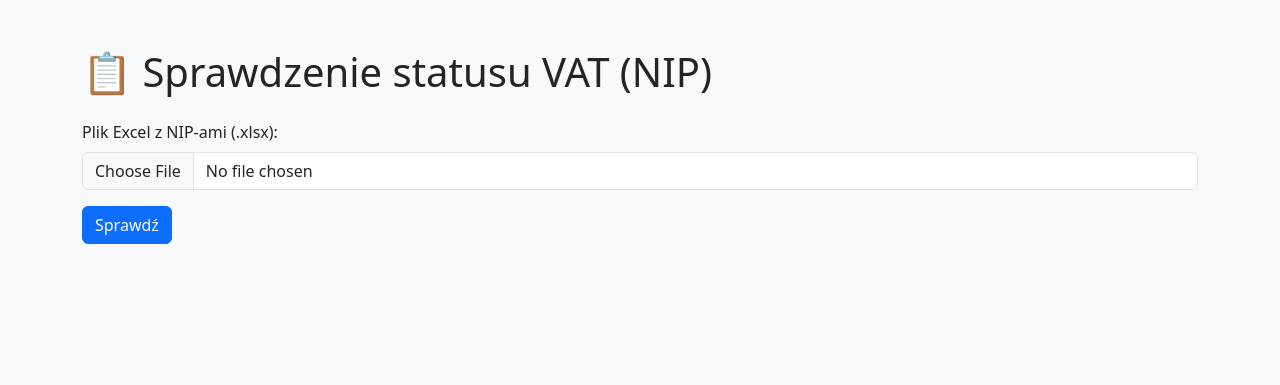
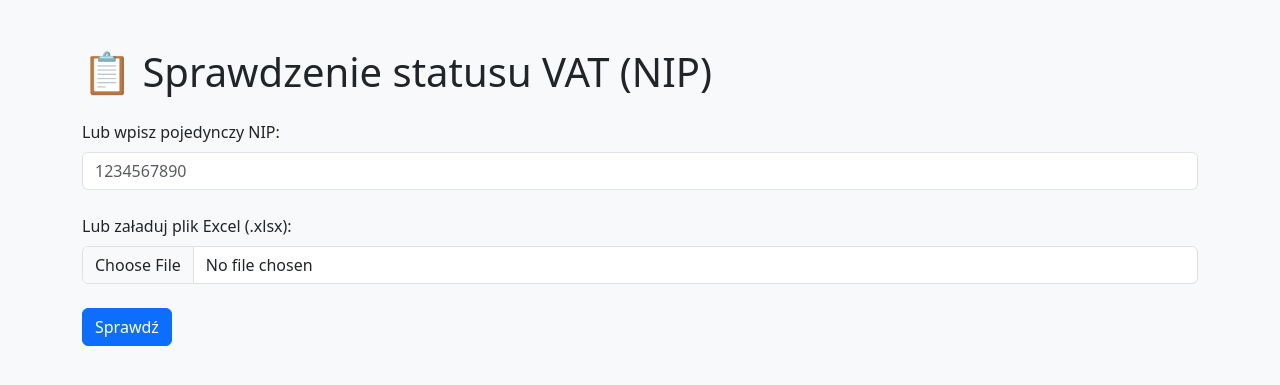
Before and after one commit to Marreczek/vat-checker-app, a Flask app: page / in a window 1280 px wide. Shown: the top 385 px of the page. Run offline with Flask 3, Linux system fonts and the light colour scheme.

Commit message:
add single number checking

```diff
--- a/app.py
+++ b/app.py
@@ -66,25 +66,33 @@ def generuj_excel(wyniki):
 @app.route("/", methods=["GET", "POST"])
 def index():
     if request.method == "POST":
+        nip_input = request.form.get("nip", "").strip()
         plik = request.files.get("plik")
-        if not plik or not plik.filename.endswith(".xlsx"):
-            return render_template("index.html", blad="Wgraj poprawny plik .xlsx.")
 
-        try:
-            nipy = wczytaj_nipy_z_excel(plik)
-            wyniki = [sprawdz_nip_w_vat(nip) for nip in nipy]
+        wyniki = []
 
-            # Tymczasowe zapisanie do sesji lub pliku — tu zapisujemy do pliku tymczasowego
-            excel_data = generuj_excel(wyniki)
-            with open("ostatnie_wyniki.xlsx", "wb") as f:
-                f.write(excel_data.read())
+        if nip_input:
+            wynik = sprawdz_nip_w_vat(nip_input)
+            wyniki.append(wynik)
 
-            return render_template("wyniki.html", wyniki=wyniki)
+        elif plik and plik.filename.endswith(".xlsx"):
+            try:
+                nipy = wczytaj_nipy_z_excel(plik)
+                wyniki = [sprawdz_nip_w_vat(nip) for nip in nipy]
+            except Exception as e:
+                return render_template("index.html", blad=f"Błąd przy odczycie pliku: {e}")
+        else:
+            return render_template("index.html", blad="Wpisz NIP lub załaduj plik .xlsx.")
 
-        except Exception as e:
-            return render_template("index.html", blad=f"Błąd: {e}")
+        # zapis do pliku do pobrania
+        excel_data = generuj_excel(wyniki)
+        with open("ostatnie_wyniki.xlsx", "wb") as f:
+            f.write(excel_data.read())
+
+        return render_template("wyniki.html", wyniki=wyniki)
 
     return render_template("index.html")
+
 
 
 @app.route("/pobierz")
--- a/templates/index.html
+++ b/templates/index.html
@@ -15,15 +15,22 @@
     {% endif %}
 
     <form method="POST" enctype="multipart/form-data" id="upload-form">
-        <div class="mb-3">
-            <label for="plik" class="form-label">Plik Excel z NIP-ami (.xlsx):</label>
-            <input type="file" name="plik" id="plik" accept=".xlsx" class="form-control" required>
+        <div class="mb-4">
+            <label for="nip" class="form-label">Lub wpisz pojedynczy NIP:</label>
+         <input type="text" name="nip" id="nip" class="form-control" placeholder="1234567890">
         </div>
+
+        <div class="mb-4">
+         <label for="plik" class="form-label">Lub załaduj plik Excel (.xlsx):</label>
+         <input type="file" name="plik" id="plik" accept=".xlsx" class="form-control">
+        </div>
+
         <button type="submit" class="btn btn-primary" id="submit-btn">
-            <span id="submit-text">Sprawdź</span>
-            <span class="spinner-border spinner-border-sm d-none" role="status" id="spinner" aria-hidden="true"></span>
+          <span id="submit-text">Sprawdź</span>
+         <span class="spinner-border spinner-border-sm d-none" role="status" id="spinner" aria-hidden="true"></span>
         </button>
     </form>
+
 </div>
 
 <script>
```
